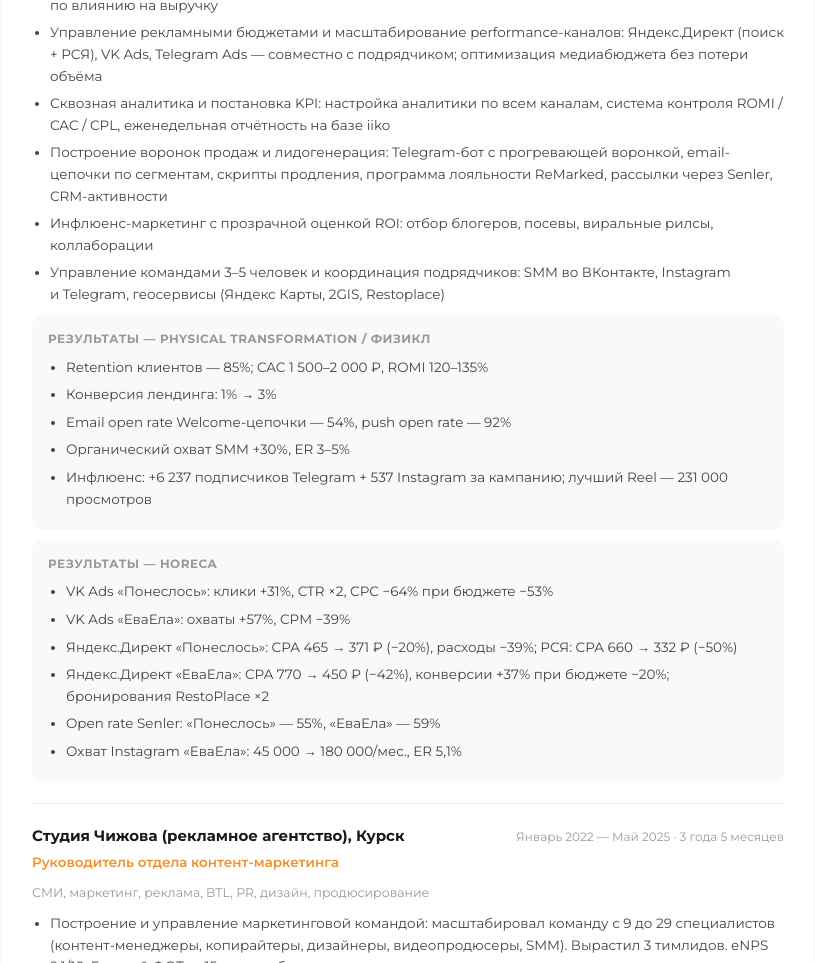
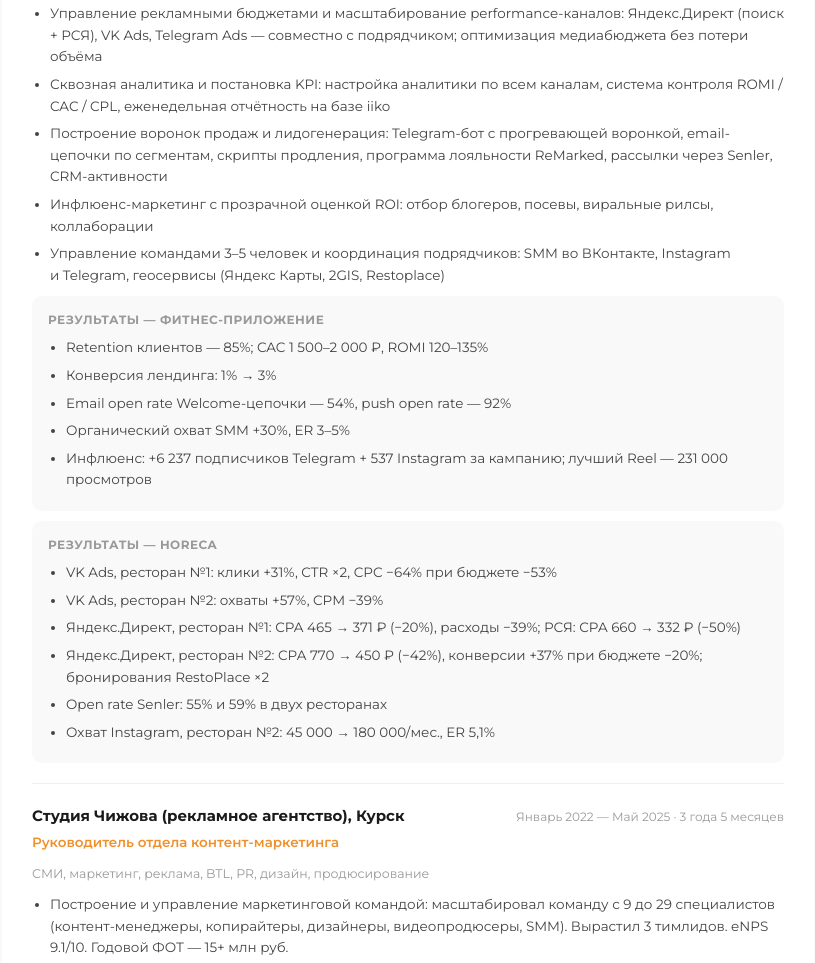
Before and after one commit to sergeynasyrov13-boop/sergeynasyrow-site, a plain HTML site: page resume.html in a window 1280 px wide. Shown: the part 2381-3344 px from the top of the page, without its empty margins (232-1047 px from the left). Drawn offline with Linux system fonts and the light colour scheme.

Commit message:
Remove client names from portfolio block header and resume; restaurant loyalty program was designed, not launched
Co-Authored-By: Claude Opus 5.5 <noreply@anthropic.com>

```diff
--- a/resume.html
+++ b/resume.html
@@ -480,7 +480,7 @@
           </div>
           <div class="job__title">Руководитель маркетинга</div>
 
-          <p style="font-size:13.5px;color:#666;font-weight:700;margin-bottom:6px;">Physical Transformation (онлайн-фитнес, СПб)</p>
+          <p style="font-size:13.5px;color:#666;font-weight:700;margin-bottom:6px;">Фитнес-приложение с&nbsp;персональным тренером, СПб</p>
           <p>Продукт терял клиентов и&nbsp;не&nbsp;мог объяснить, чем отличается от&nbsp;конкурентов.</p>
           <p>Провёл исследование аудитории, переработал позиционирование, перезапустил сайт и&nbsp;воронку продаж (конверсия лендинга 1% → 3%). Настроил систему удержания: автоматические письма по&nbsp;сегментам, Telegram-бот для&nbsp;прогрева аудитории, программу лояльности.</p>
           <div class="job__results">
@@ -490,7 +490,7 @@
 
           <p style="font-size:13.5px;color:#666;font-weight:700;margin:18px 0 6px;">Два ресторана, Воронеж (HoReCa)</p>
           <p>В&nbsp;двух заведениях одновременно реклама съедала бюджет, а&nbsp;стоимость привлечения гостя была неприемлемой.</p>
-          <p>Разработал маркетинговую стратегию, пересобрал рекламные кампании в&nbsp;Яндекс.Директ и&nbsp;VK Ads, оптимизировал работу в&nbsp;Яндекс Картах и&nbsp;2GIS, запустил программу лояльности, отправлял продающие рассылки по&nbsp;базе клиентов, размещал медийную рекламу.</p>
+          <p>Разработал маркетинговую стратегию, пересобрал рекламные кампании в&nbsp;Яндекс.Директ и&nbsp;VK Ads, оптимизировал работу в&nbsp;Яндекс Картах и&nbsp;2GIS, разработал программу лояльности, отправлял продающие рассылки по&nbsp;базе клиентов, размещал медийную рекламу.</p>
           <div class="job__results">
             <div class="job__results-title">Результат</div>
             Стоимость привлечения гостя снизилась на 20–42% в&nbsp;зависимости от&nbsp;канала (CPA Яндекс.Директ: 770 → 450 ₽ и&nbsp;465 → 371 ₽), количество бронирований выросло вдвое (RestoPlace ×2), охват Instagram вырос с&nbsp;45 до&nbsp;180 тысяч в&nbsp;месяц (ER 5,1%), open rate рассылок — 55–59%.
@@ -580,7 +580,7 @@
           </ul>
         </div>
         <div class="job__results">
-          <div class="job__results-title">Croopa — foodtech-сервис планирования питания по&nbsp;подписке, экосистема «Едим Дома», B2C</div>
+          <div class="job__results-title">Foodtech-сервис планирования питания по&nbsp;подписке, B2C</div>
           <ul>
             <li>Разработал маркетинговую стратегию и&nbsp;контент-стратегию с&nbsp;рубрикатором и&nbsp;голосом бренда. Запустил контент-завод на&nbsp;ИИ: каждую неделю 3 поста, 2 посева и&nbsp;письмо с&nbsp;визуалами и&nbsp;видео в&nbsp;голосе бренда, с&nbsp;проверкой фактов перед публикацией.</li>
             <li>Выстроил инфлюенс-маркетинг в&nbsp;YouTube, Telegram, MAX и&nbsp;Дзене, с&nbsp;дублями роликов в&nbsp;VK Видео и&nbsp;Rutube. С сентября вышла 21 интеграция, их&nbsp;посмотрели около 586 тыс. раз. Автоматизировал его&nbsp;с&nbsp;помощью ИИ: скрипты на&nbsp;API YouTube, TGStat и&nbsp;Telegram находят блогеров и&nbsp;замеряют реальные просмотры, ИИ готовит черновики писем блогерам, а&nbsp;я&nbsp;согласовываю их&nbsp;в&nbsp;Telegram-боте.  Каждую ночь в&nbsp;Google Таблицах автоматически собирается статистика по&nbsp;просмотрам и&nbsp;визитам по&nbsp;вышедшим размещениям и&nbsp;воронка по&nbsp;целям Метрики от&nbsp;визита до&nbsp;оплаты.</li>
@@ -594,7 +594,7 @@
           <span class="job__period">Май 2025 — Апрель 2026 · 1 год</span>
         </div>
         <div class="job__title">Руководитель отдела маркетинга и&nbsp;рекламы</div>
-        <p style="font-size:13.5px;color:#666;margin-bottom:10px;">Проекты: Physical Transformation / Физикл (онлайн-фитнес, СПб, май–октябрь 2025); HoReCa — «Понеслось» + «ЕваЕла» (два ресторана, Воронеж, январь–апрель 2026).</p>
+        <p style="font-size:13.5px;color:#666;margin-bottom:10px;">Проекты: фитнес-приложение с&nbsp;персональным тренером (СПб, май–октябрь 2025); HoReCa — два ресторана (Воронеж, январь–апрель 2026).</p>
         <ul>
           <li>Разработка и&nbsp;реализация маркетинговой стратегии с&nbsp;нуля: позиционирование бренда, бренд-платформа (миссия, ценности, архетип), JTBD-исследование, сегментация, Customer Journey Map, коммуникационная стратегия, Tone of Voice, редакционная политика, перезапуск сайта</li>
           <li>Анализ рынка, конкурентов и&nbsp;целевой аудитории: полевые исследования, конкурентная матрица, брифинги с&nbsp;командой и&nbsp;директорами, сегментация с&nbsp;портретами и&nbsp;офферами, приоритизация по&nbsp;влиянию на выручку</li>
@@ -605,7 +605,7 @@
           <li>Управление командами 3–5 человек и&nbsp;координация подрядчиков: SMM во&nbsp;ВКонтакте, Instagram и&nbsp;Telegram, геосервисы (Яндекс Карты, 2GIS, Restoplace)</li>
         </ul>
         <div class="job__results">
-          <div class="job__results-title">Результаты — Physical Transformation / Физикл</div>
+          <div class="job__results-title">Результаты — фитнес-приложение</div>
           <ul>
             <li>Retention клиентов — 85%; CAC 1 500–2 000 ₽, ROMI 120–135%</li>
             <li>Конверсия лендинга: 1% → 3%</li>
@@ -617,12 +617,12 @@
         <div class="job__results">
           <div class="job__results-title">Результаты — HoReCa</div>
           <ul>
-            <li>VK Ads «Понеслось»: клики +31%, CTR ×2, CPC −64% при&nbsp;бюджете −53%</li>
-            <li>VK Ads «ЕваЕла»: охваты +57%, CPM −39%</li>
-            <li>Яндекс.Директ «Понеслось»: CPA 465 → 371 ₽ (−20%), расходы −39%; РСЯ: CPA 660 → 332 ₽ (−50%)</li>
-            <li>Яндекс.Директ «ЕваЕла»: CPA 770 → 450 ₽ (−42%), конверсии +37% при&nbsp;бюджете −20%; бронирования RestoPlace ×2</li>
-            <li>Open rate Senler: «Понеслось» — 55%, «ЕваЕла» — 59%</li>
-            <li>Охват Instagram «ЕваЕла»: 45 000 → 180 000/мес., ER 5,1%</li>
+            <li>VK Ads, ресторан №1: клики +31%, CTR ×2, CPC −64% при&nbsp;бюджете −53%</li>
+            <li>VK Ads, ресторан №2: охваты +57%, CPM −39%</li>
+            <li>Яндекс.Директ, ресторан №1: CPA 465 → 371 ₽ (−20%), расходы −39%; РСЯ: CPA 660 → 332 ₽ (−50%)</li>
+            <li>Яндекс.Директ, ресторан №2: CPA 770 → 450 ₽ (−42%), конверсии +37% при&nbsp;бюджете −20%; бронирования RestoPlace ×2</li>
+            <li>Open rate Senler: 55% и&nbsp;59% в&nbsp;двух ресторанах</li>
+            <li>Охват Instagram, ресторан №2: 45 000 → 180 000/мес., ER 5,1%</li>
           </ul>
         </div>
       </div>
```
Also changed, not shown: portfolio.html (+1 -1 lines).
